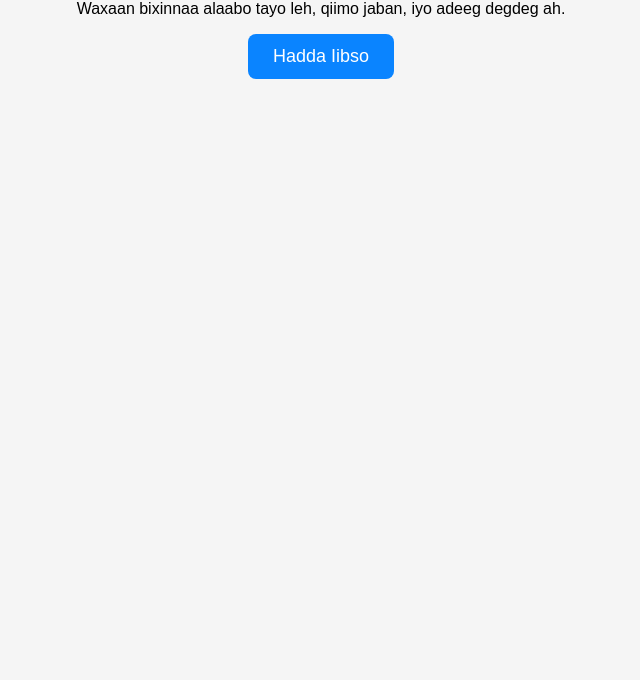
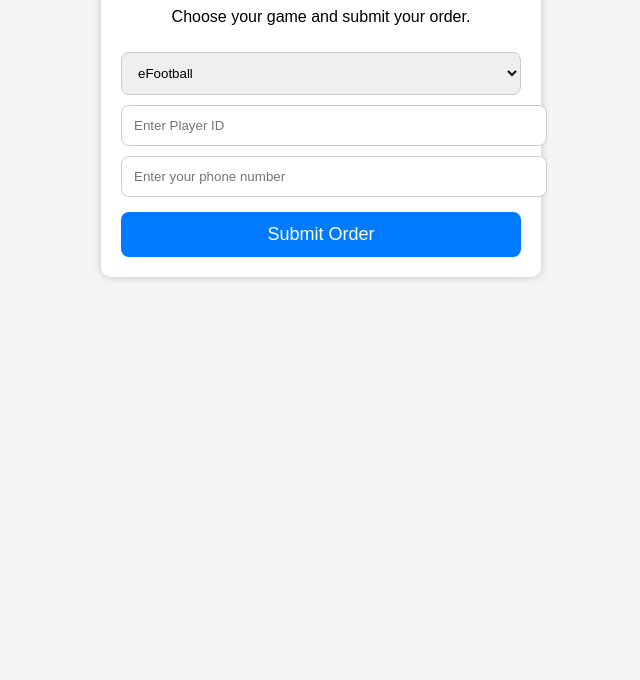
Before and after one commit to yaxyeaxmedy210-cyber/ZENTORO-STORE, a plain HTML site: page index.html in a window 1280 px wide. Shown: the part 120-800 px from the top of the page, without its empty margins (319-959 px from the left). Drawn offline with Linux system fonts and the light colour scheme.

Commit message:
Update index.html

```diff
--- a/index.html
+++ b/index.html
@@ -1,37 +1,74 @@
 <!DOCTYPE html>
-<html lang="so">
+<html lang="en">
 <head>
 <meta charset="UTF-8">
 <meta name="viewport" content="width=device-width, initial-scale=1.0">
 <title>ZENTORO STORE</title>
+
 <style>
 body{
 font-family:Arial,sans-serif;
 background:#f5f5f5;
 text-align:center;
-margin:0;
-padding:40px;
+padding:20px;
 }
+
 h1{
-color:#0a84ff;
+color:#007bff;
 }
+
+.card{
+background:white;
+padding:20px;
+border-radius:10px;
+max-width:400px;
+margin:auto;
+box-shadow:0 0 10px rgba(0,0,0,.2);
+}
+
+select,input{
+width:100%;
+padding:12px;
+margin-top:10px;
+border-radius:8px;
+border:1px solid #ccc;
+}
+
 button{
-background:#0a84ff;
+width:100%;
+padding:12px;
+margin-top:15px;
+background:#007bff;
 color:white;
 border:none;
-padding:12px 25px;
 border-radius:8px;
 font-size:18px;
-cursor:pointer;
 }
 </style>
 </head>
+
 <body>
 
-<h1>Ku soo dhawoow ZENTORO STORE</h1>
-<p>Waxaan bixinnaa alaabo tayo leh, qiimo jaban, iyo adeeg degdeg ah.</p>
+<div class="card">
+<h1>ZENTORO STORE</h1>
 
-<button>Hadda Iibso</button>
+<p>Choose your game and submit your order.</p>
+
+<select>
+<option>eFootball</option>
+<option>PUBG Mobile</option>
+<option>Free Fire</option>
+<option>Mobile Legends</option>
+<option>Call of Duty Mobile</option>
+</select>
+
+<input type="text" placeholder="Enter Player ID">
+
+<input type="text" placeholder="Enter your phone number">
+
+<button>Submit Order</button>
+
+</div>
 
 </body>
 </html>
```
